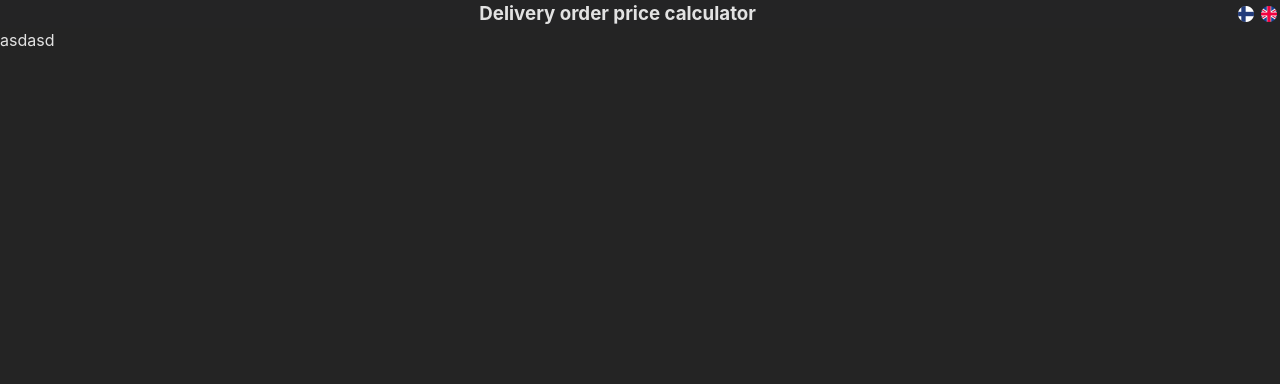
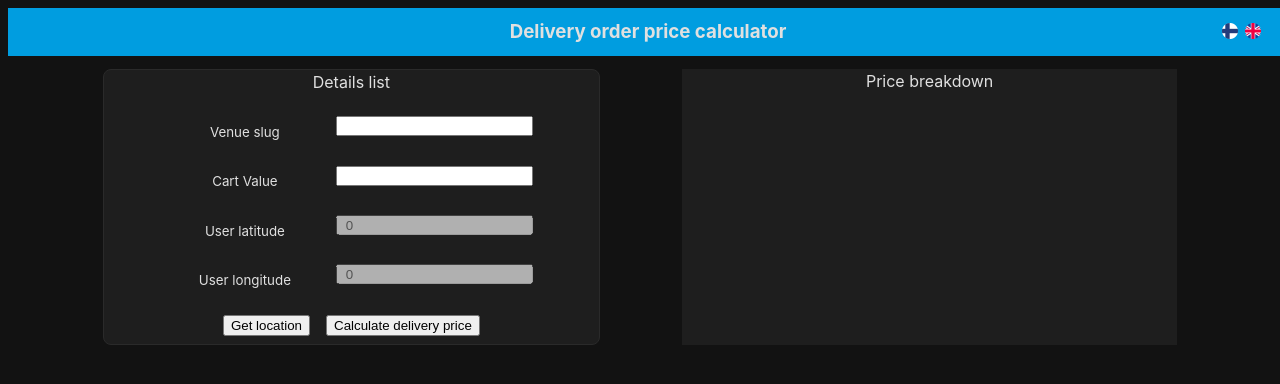
Before and after one commit to NikolaiMarkalainen/Wolt-frontend-internship-assignment, a React (Vite) app: page / in a window 1280 px wide. Shown: the top 384 px of the page. Built offline with nearby package versions, Linux system fonts and the light colour scheme.

Commit message:
localization styling and logic added

```diff
--- a/src/App.css
+++ b/src/App.css
@@ -1,11 +1,24 @@
 :root {
+  --bg-primary: #121212;
+  --bg-secondary: #1e1e1e;
+  --bg-highlight: #272727;
+
+  --text-primary: #e0e0e0;
+  --text-secondary: #a3a3a3;
+  --text-disabled: #666666;
+
+  --accent-blue: #009de0;
+  --success-green: #30c582;
+  --warning-yellow: #ffb900;
+  --error-red: #e02020;
+
+  --border-color: #2a2a2a;
+
   font-family: Inter, system-ui, Avenir, Helvetica, Arial, sans-serif;
   line-height: 1.5;
   font-weight: 400;
 
   color-scheme: light dark;
-  color: rgba(255, 255, 255, 0.87);
-  background-color: #242424;
 
   font-synthesis: none;
   text-rendering: optimizeLegibility;
@@ -13,24 +26,21 @@
   -moz-osx-font-smoothing: grayscale;
 }
 
-#root {
-  max-width: 1280px;
-  margin: 0 auto;
+body {
+  background-color: var(--bg-primary);
+  color: var(--text-primary);
 }
-
-body,
 html {
   height: 100%;
   margin: 0;
 }
 .header {
+  color: var(--primary-text);
   display: flex;
-  background-color: #242425;
-
-  justify-content: space-between;
+  height: 3rem;
   align-items: center;
-  text-align: center;
-  width: 100%;
+  background-color: var(--accent-blue);
+  width: 100vw;
 }
 .header img {
   width: 16px;
@@ -39,10 +49,114 @@ html {
   padding: 0.2rem;
 }
 .header h3 {
+  display: flex;
+  justify-content: center;
   flex: 1;
   margin: 0;
 }
 .header-icons {
-  display: flex;
+  margin-top: 0.3rem;
+  right: 1rem;
+  position: absolute;
   justify-content: flex-end;
 }
+
+.card-parent {
+  display: flex;
+  flex-direction: row;
+  margin: 1vw;
+  justify-content: space-evenly;
+}
+
+.input-field-parent {
+  background-color: var(--bg-secondary);
+  width: 40%;
+  display: flex;
+  position: relative;
+  flex-direction: column;
+  text-align: center;
+  border: 1px solid var(--border-color);
+  transition: background-color 0.3s ease, border-color 0.3s ease;
+  border-radius: 8px;
+}
+@media (max-width: 480px) {
+  .input-field-parent {
+    width: 100%;
+    margin-top: 2vw;
+  }
+}
+.input-field-parent:hover {
+  background-color: var(--bg-highlight);
+  box-shadow: 0 4px 8px rgba(0, 0, 0, 0.2);
+}
+
+.input-field-header {
+  margin-bottom: 1rem;
+}
+.input-field-content {
+  display: flex;
+  justify-content: space-evenly;
+  align-items: center;
+  flex-direction: column;
+}
+.input-field-child {
+  display: flex;
+  justify-content: space-between;
+  align-items: center;
+  flex-direction: row;
+}
+
+.input-field-child p {
+  margin-bottom: 1rem;
+  flex: 0 0 auto;
+  padding-right: 1rem;
+  text-overflow: ellipsis;
+  white-space: nowrap;
+  font-size: smaller;
+  width: 150px;
+}
+
+.input-field-child input {
+  margin: 0;
+  margin-bottom: 1rem;
+  flex: 1;
+  height: 1rem;
+  width: 100%;
+  box-sizing: border-box;
+  padding: 0.5rem;
+}
+.input-field-buttons {
+  display: flex;
+  width: 100%;
+  justify-content: center;
+}
+.input-field-buttons button {
+  margin: 0.5rem;
+}
+
+.spinner {
+  position: absolute;
+  left: 45%;
+  top: 45%;
+  border: 16px solid var(--border-color);
+  border-top: 16px solid var(--accent-blue);
+  border-radius: 50%;
+  width: 48px;
+  height: 48px;
+  animation: spin 1s linear infinite;
+}
+@keyframes spin {
+  0% {
+    transform: rotate(0deg);
+  }
+  100% {
+    transform: rotate(360deg);
+  }
+}
+
+.receipt-parent {
+  display: flex;
+  width: 40%;
+  background-color: var(--bg-secondary);
+  justify-content: center;
+}
--- a/src/components/Header.tsx
+++ b/src/components/Header.tsx
@@ -13,7 +13,7 @@ export const Header = () => {
 
   return (
     <div className="header">
-      <h3>{strings.title}</h3>
+      <h3>{strings.TITLE}</h3>
       <div className="header-icons">
         <img
           src="/fin.png"
--- /dev/null
+++ b/src/components/Receipt.tsx
@@ -0,0 +1,7 @@
+import "../App.css";
+import { useLocalizedStrings } from "../hooks/hooks";
+
+export const Receipt = () => {
+  const strings = useLocalizedStrings();
+  return <div className="receipt-parent">{strings.RECEIPT.TITLE}</div>;
+};
--- a/src/components/UserInputField.tsx
+++ b/src/components/UserInputField.tsx
@@ -1,3 +1,82 @@
+import "../App.css";
+import { validateMonetaryInput } from "../helpers/inputHelpers";
+import { useLocalizedStrings } from "../hooks/hooks";
+import { useState } from "react";
+import { Receipt } from "./Receipt";
+
 export const UserInputField = () => {
-  return <>asdasd</>;
+  const strings = useLocalizedStrings();
+  const [isLoading, setIsLoading] = useState<boolean>(false);
+  const [longitude, setLongitude] = useState<number>(0);
+  const [latitude, setLatitude] = useState<number>(0);
+  const [venue, setVenue] = useState<string>("");
+  const [cartValue, setCartValue] = useState<string>("");
+  const [cartError, setCartError] = useState<string>("");
+
+  const getCoordinates = () => {
+    setIsLoading(true);
+    navigator.geolocation.getCurrentPosition((position) => {
+      setLongitude(position.coords.longitude);
+      setLatitude(position.coords.latitude);
+      setIsLoading(false);
+    });
+  };
+
+  const calculateFees = (e: React.FormEvent<HTMLFormElement>) => {
+    e.preventDefault();
+  };
+
+  const handleCartInput = (e: React.ChangeEvent<HTMLInputElement>) => {
+    const input = e.target.value;
+    const validInput = validateMonetaryInput(input);
+    setCartValue(input);
+    if (validInput) {
+      console.log("valid input");
+      setCartError("");
+    } else {
+      console.log(input);
+      setCartError(strings.DETAILS.ERRORS.INPUT_CART);
+    }
+  };
+
+  return (
+    <div className="card-parent">
+      {isLoading && <div className="spinner"></div>}
+      <div className="input-field-parent">
+        <div className="input-field-header">{strings.DETAILS.TITLE}</div>
+        <div className="input-field-content">
+          <form onSubmit={calculateFees}>
+            <div data-test-id="venueSlug" className="input-field-child">
+              <p> {strings.DETAILS.VENUE} </p>
+              <input
+                type="text"
+                value={venue}
+                onChange={(e) => setVenue(e.target.value)}
+              />
+            </div>
+            <div data-test-id="cartValue" className="input-field-child">
+              <p> {strings.DETAILS.CART} </p>
+              <input type="text" value={cartValue} onChange={handleCartInput} />
+              {cartError && <div style={{ color: "red" }}>{cartError}</div>}
+            </div>
+            <div data-test-id="userLatitude" className="input-field-child">
+              <p> {strings.DETAILS.LATITUDE} </p>
+              <input type="text" value={latitude} disabled />
+            </div>
+            <div data-test-id="userLongitude" className="input-field-child">
+              <p> {strings.DETAILS.LONGITUDE} </p>
+              <input type="text" value={longitude} disabled />
+            </div>
+            <div className="input-field-buttons">
+              <button onClick={() => getCoordinates()} disabled={isLoading}>
+                {isLoading ? "Loading..." : strings.DETAILS.BUTTON.LOCATION}{" "}
+              </button>
+              <button type="submit">{strings.DETAILS.BUTTON.CALCULATE}</button>
+            </div>
+          </form>
+        </div>
+      </div>
+      <Receipt />
+    </div>
+  );
 };
--- /dev/null
+++ b/src/helpers/inputHelpers.ts
@@ -0,0 +1,6 @@
+export const validateMonetaryInput = (input: string): boolean => {
+  /* digits + decimal seperator dot or comma and only two digits at the end */
+  /*     ^\d+[.|,]{1}\d{2}$ */
+  const regex = new RegExp("^\\d+[.|,]{1}\\d{2}$");
+  return regex.test(input);
+};
--- a/src/localization/en.ts
+++ b/src/localization/en.ts
@@ -1,5 +1,30 @@
 const en = {
-  title: "Delivery order price calculator",
+  TITLE: "Delivery order price calculator",
+  DETAILS: {
+    TITLE: "Details list",
+    VENUE: "Venue slug",
+    CART: "Cart Value",
+    LATITUDE: "User latitude",
+    LONGITUDE: "User longitude",
+    BUTTON: {
+      LOCATION: "Get location",
+      CALCULATE: "Calculate delivery price",
+    },
+    ERRORS: {
+      INPUT_CART: "Invalid value for Cart",
+      VENUE_SLAG: "Venue Slag not found",
+    },
+  },
+  RECEIPT: {
+    TITLE: "Price breakdown",
+    CART: "Cart value",
+    DELIVERY: {
+      FEE: "Delivery fee",
+      DISTANCE: "Delivery distance",
+    },
+    SMALL_CHARGE: "Samll order subcharge",
+    TOTAL: "Total price",
+  },
 };
 
 export default en;
--- a/src/localization/fin.ts
+++ b/src/localization/fin.ts
@@ -1,5 +1,30 @@
 const fin = {
-  title: "Tilauksen hintaarvio laskuri",
+  TITLE: "Tilauksen hintaarvio laskuri",
+  DETAILS: {
+    TITLE: "Tilauksen tiedot",
+    VENUE: "Tapahtumapaikan tunnus",
+    CART: "Ostoskorin arvo",
+    LATITUDE: "Käyttäjän leveysaste",
+    LONGITUDE: "Käyttäjän pituusaste",
+    BUTTON: {
+      LOCATION: "Hae sijainti",
+      CALCULATE: "Laske toimitushinta",
+    },
+    ERRORS: {
+      INPUT_CART: "Väärä hinta ostoskorille",
+      VENUE_SLAG: "Tapahtumapaikkaa ei löydy",
+    },
+  },
+  RECEIPT: {
+    TITLE: "Hinnan erittely",
+    CART: "Ostoskorin arvo",
+    DELIVERY: {
+      FEE: "Toimitusmaksu",
+      DISTANCE: "Toimitusetäisyys",
+    },
+    SMALL_CHARGE: "Pienen tilauksen lisämaksu",
+    TOTAL: "Kokonaishinta",
+  },
 };
 
 export default fin;
```
Also changed, not shown: eslint.config.mjs (+7 -1 lines).
